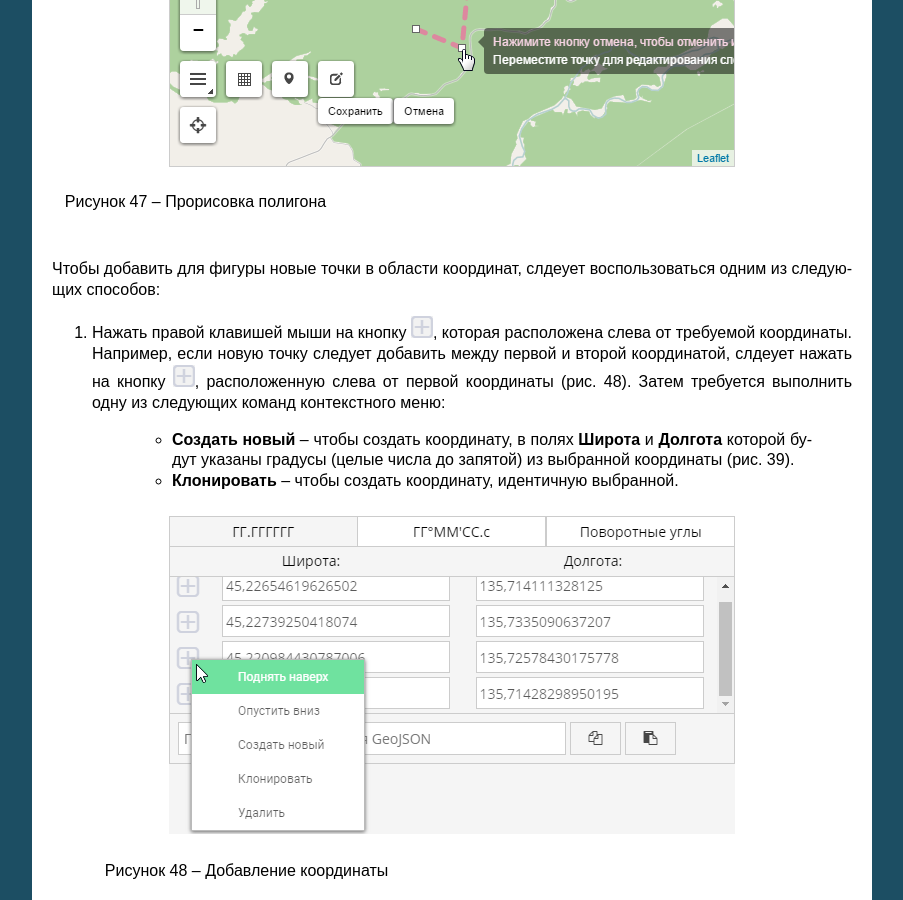
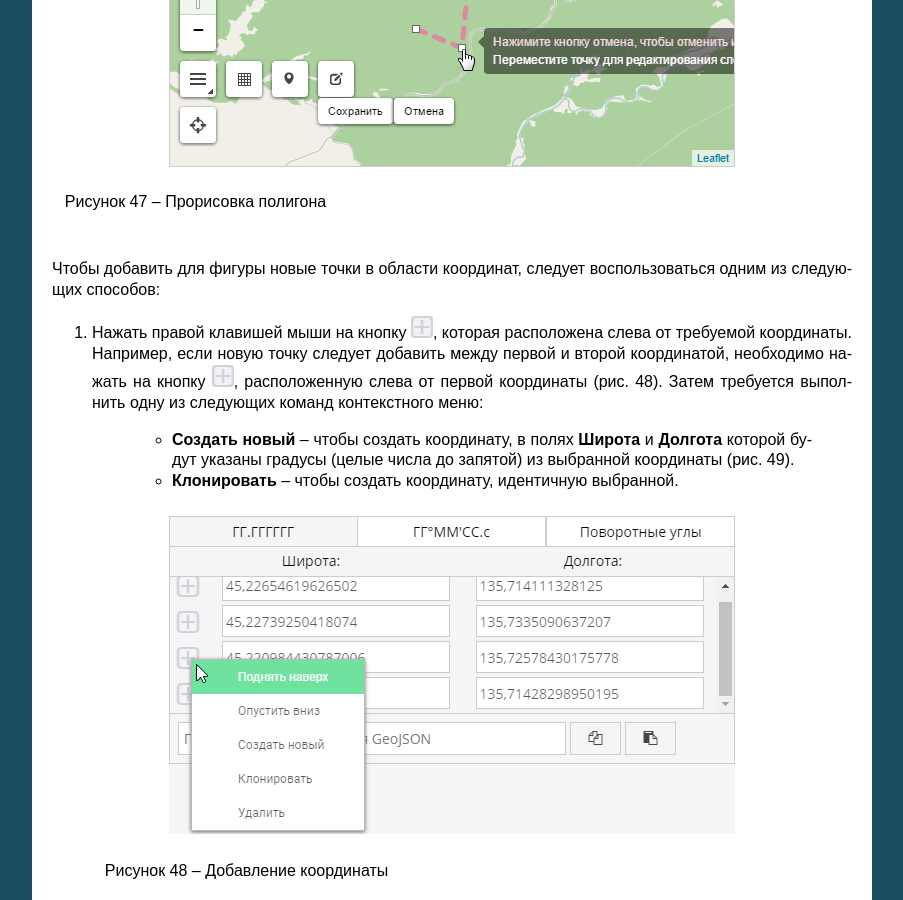
Before and after one commit to citoruspm/kedrsys, a Sphinx documentation site: the page built from source/kedr.rst, in a window 1280 px wide and 900 px high, scrolled down 35089 px. Shown: the whole window, without its empty margins (198-1101 px from the left). Built offline with Sphinx 7.4.7, drawn with Linux system fonts in a browser that asks for light colours; formulas are drawn with MathJax 3; some of the changed text lies outside the part shown.

Commit message:
Update kedr.rst

```diff
--- a/source/kedr.rst
+++ b/source/kedr.rst
@@ -1293,11 +1293,11 @@
 
            Рисунок 47 – Прорисовка полигона
 
-Чтобы добавить для фигуры новые точки в области координат, слдеует воспользоваться одним из следующих способов:
-
-1. Нажать правой клавишей мыши на кнопку |image32|, которая расположена слева от требуемой координаты. Например, если новую точку следует добавить между первой и второй координатой, слдеует нажать на кнопку |image32|, расположенную слева от первой координаты (рис. 48). Затем требуется выполнить одну из следующих команд контекстного меню:
-
-      -  **Создать новый** – чтобы создать координату, в полях **Широта** и **Долгота** которой будут указаны градусы (целые числа до запятой) из выбранной координаты (рис. 39).
+Чтобы добавить для фигуры новые точки в области координат, следует воспользоваться одним из следующих способов:
+
+1. Нажать правой клавишей мыши на кнопку |image32|, которая расположена слева от требуемой координаты. Например, если новую точку следует добавить между первой и второй координатой, необходимо нажать на кнопку |image32|, расположенную слева от первой координаты (рис. 48). Затем требуется выполнить одну из следующих команд контекстного меню:
+
+      -  **Создать новый** – чтобы создать координату, в полях **Широта** и **Долгота** которой будут указаны градусы (целые числа до запятой) из выбранной координаты (рис. 49).
       -  **Клонировать** – чтобы создать координату, идентичную выбранной.
 
  .. figure:: _static/scenarii_33.png
```
Also changed, not shown: other parts of source/kedr.rst (+1 -1 lines).
